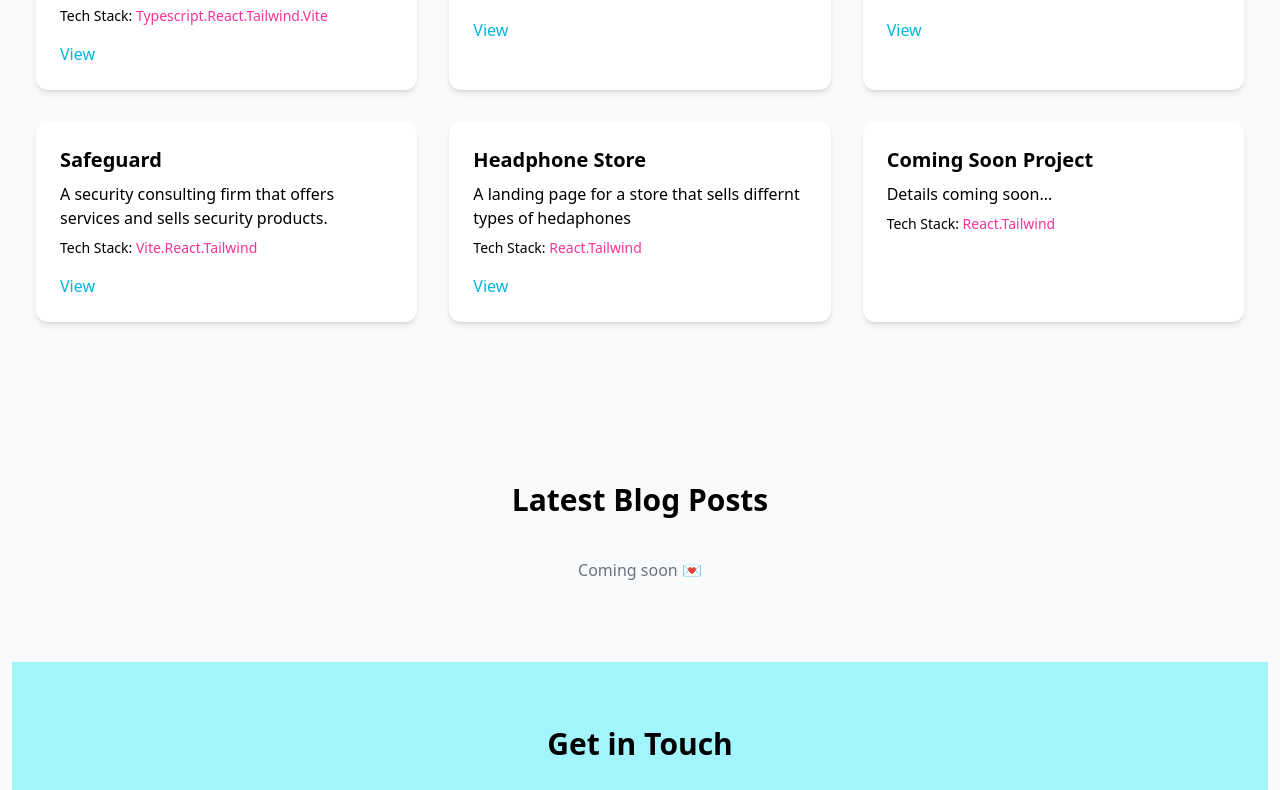
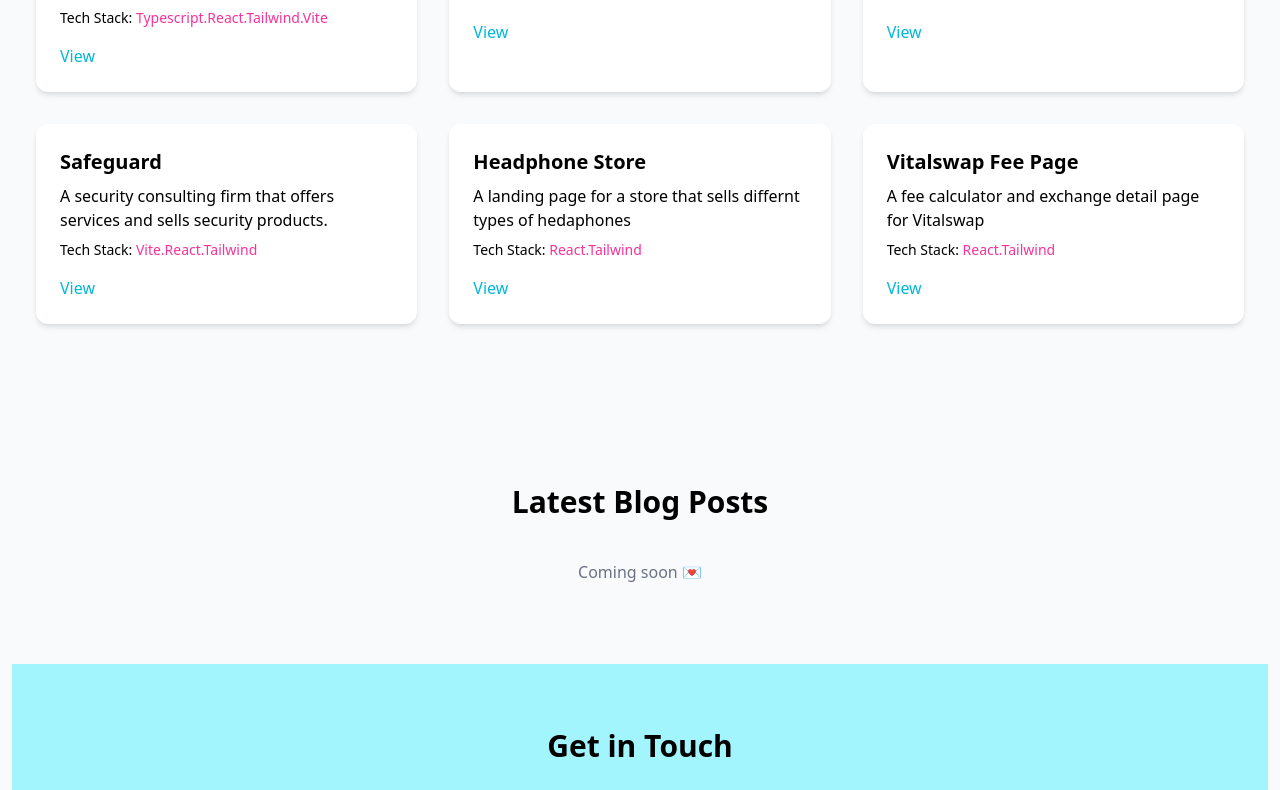
Before and after one commit to amazinglizabeth/codebylizabeth-, a React (Vite) app: page / in a window 1280 px wide. Shown: the part 1526-2316 px from the top of the page. Built offline with nearby package versions, Linux system fonts and the light colour scheme.

Commit message:
added a project to the page

```diff
--- a/src/components/Menu.jsx
+++ b/src/components/Menu.jsx
@@ -5,7 +5,7 @@ const Menu = ({ darkMode, toggleTheme }) => {
   const [isOpen, setIsOpen] = useState(false);
 
   return (
-    <nav className="pt-3 px-4 md:px-8 flex items-center justify-between relative">
+    <div className="pt-3 px-4 md:px-8 flex items-center justify-between relative border-b-2 border-gray-100 ">
       <div className="flex items-center">
         <img src={Logo} alt="logo" className="w-16 h-16" />
       </div>
@@ -102,7 +102,7 @@ const Menu = ({ darkMode, toggleTheme }) => {
           </button>
         </div>
       )}
-    </nav>
+    </div>
   );
 };
 
--- a/src/components/Projects.jsx
+++ b/src/components/Projects.jsx
@@ -7,7 +7,7 @@ const projects = [
     description:
       "A financial solutions company dedicated to empowering solopreneurs and small business owners.",
     stack: "Typescript.React.Tailwind.Vite",
-    live: "www.tadfinance.com",
+    live: "https://tadfinance.com",
     code: "https://github.com/amazinglizabeth/tadfinance",
   },
   {
@@ -43,10 +43,10 @@ const projects = [
     code: "https://github.com/amazinglizabeth/headset-react-design",
   },
   {
-    title: "Coming Soon Project ",
-    description: "Details coming soon...",
+    title: "Vitalswap Fee Page",
+    description: "A fee calculator and exchange detail page for Vitalswap",
     stack: "React.Tailwind",
-    live: "#",
+    live: "https://vitalswap-fee-page.netlify.app",
     code: "#",
   },
 ];
```
